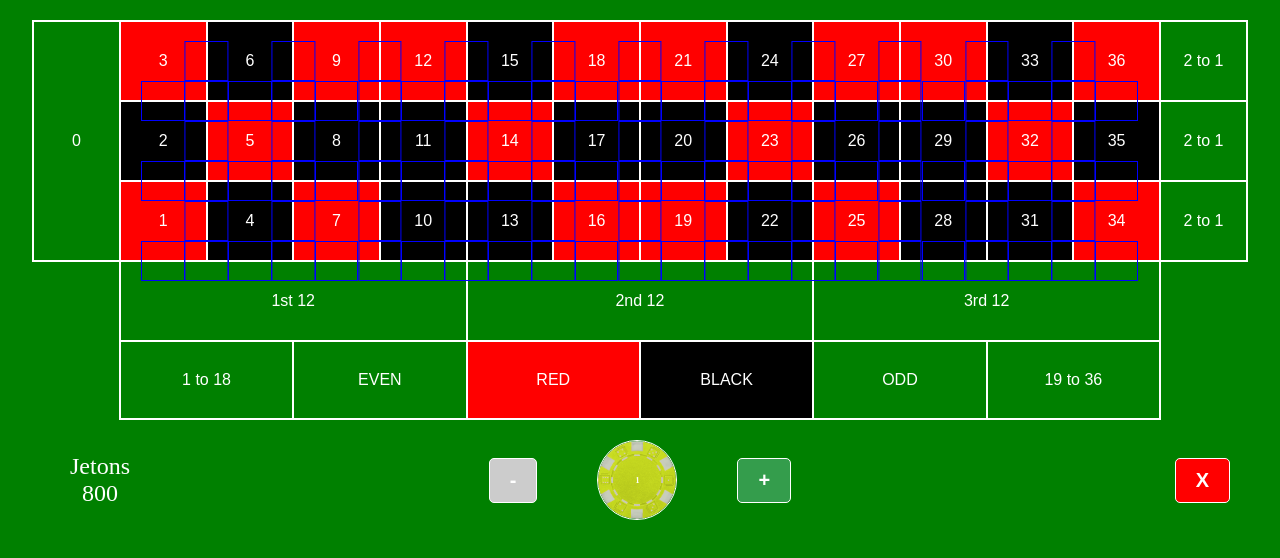
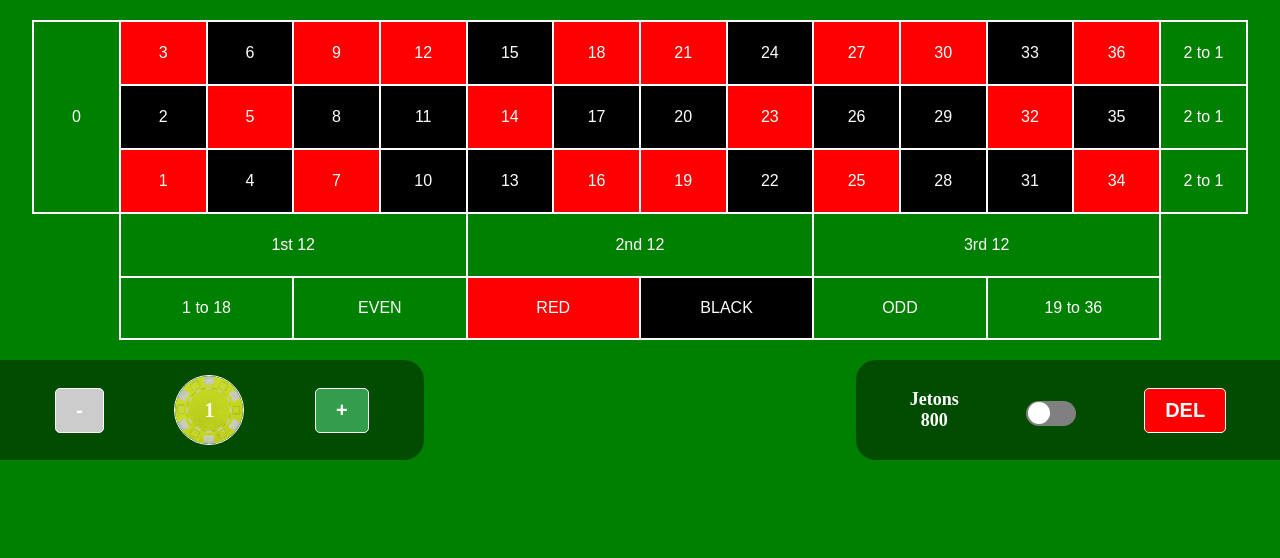
Before and after one commit to DieMenschenOrganisation/tdot_2023_roulette, an Angular app in the folder mobile/: page / in a window 1280 px wide. Shown: the top 558 px of the page. Built offline with nearby package versions, Linux system fonts and the light colour scheme.

Commit message:
frontend finsihed

```diff
--- a/mobile/src/app/app.component.html
+++ b/mobile/src/app/app.component.html
@@ -6,3 +6,5 @@
 <div *ngIf="!isLandscape">
   <app-blocked></app-blocked>
 </div>
+
+<!--<app-test></app-test>-->
--- a/mobile/src/app/app.component.scss
+++ b/mobile/src/app/app.component.scss
@@ -0,0 +1,3 @@
+html, body {
+  touch-action: pinch-zoom;
+}
--- a/mobile/src/app/coin/coin.component.html
+++ b/mobile/src/app/coin/coin.component.html
@@ -2,25 +2,32 @@
 
   <div id="inner1">
     <div>
-      <button [disabled]="currentJetonIdx == 0" (click)="previous()">-</button>
+      <button class="black" [disabled]="currentJetonIdx == 0" (click)="previous()">-</button>
     </div>
 
     <div class="image-container">
-      <app-jeton [jetonAmount]="jetons[currentJetonIdx]"></app-jeton>
+      <app-jeton [bigger]="true" [jetonAmount]="jetons[currentJetonIdx]"></app-jeton>
     </div>
 
     <div>
-      <button [disabled]="currentJetonIdx == jetons.length - 1" (click)="next()">+</button>
+      <button class="black" [disabled]="currentJetonIdx == jetons.length - 1" (click)="next()">+</button>
     </div>
   </div>
 
   <div id="inner2">
-    <button (click)="handleClick.delete()" class="active">X</button>
-  </div>
+    <div class="inner black">
+      <div>Jetons</div>
+      {{dataService.currentMoney}}
+    </div>
 
-  <div id="inner3">
-    <div>Jetons</div>
-    {{dataService.currentMoney}}
+    <div class="inner">
+      <input type="checkbox" id="switch" (change)="handleClick.betweenBetsEnabled = !handleClick.betweenBetsEnabled"/>
+      <label for="switch"></label>
+    </div>
+
+    <div>
+      <button id="del" (click)="handleClick.delete()" class="active black">DEL</button>
+    </div>
   </div>
 
 </div>
--- a/mobile/src/app/coin/coin.component.scss
+++ b/mobile/src/app/coin/coin.component.scss
@@ -38,36 +38,95 @@
 }
 
 .image-container {
-  width: 80px;
-  height: 80px;
+  width: 70px;
+  height: 70px;
+}
 
-  margin: 0 60px 0 60px;
+.black {
+  font-size: 18px;
+  font-weight: bold;
+  color: white!important;
 }
 
 #outer {
   display: flex;
   align-items: center;
-  justify-content: center;
+  justify-content: space-between;
+}
+
+#inner1, #inner2 {
+  height: 90px;
+
+  display: flex;
+  align-items: center;
+  justify-content: space-around;
+
+  background-color: #024c02;
+  padding: 5px 20px 5px 20px;
 }
 
 #inner1 {
+  width: 30%;
+
+  border-bottom-right-radius: 20px;
+  border-top-right-radius: 20px;
+}
+
+#inner2 {
+  width: 30%;
+
+  border-bottom-left-radius: 20px;
+  border-top-left-radius: 20px;
+}
+
+#del {
+  font-size: 30px;
+}
+
+.inner {
   display: flex;
+  flex-direction: column;
   align-items: center;
 }
 
-#inner2 {
-  position: absolute;
-  right: 50px;
+input[type=checkbox] {
+  height: 0;
+  width: 0;
+  visibility: hidden;
 }
 
-#inner3 {
-  position: absolute;
-  left: 50px;
+label {
+  cursor: pointer;
+  text-indent: -9999px;
+  width: 50px;
+  height: 25px;
+  background: grey;
+  display: block;
+  border-radius: 100px;
+  position: relative;
 }
 
-#inner3 {
-  padding: 20px;
-  text-align: center;
-  font-size: 24px;
-  color: white;
+label:after {
+  content: '';
+  position: absolute;
+  top: 1.25px;
+  left: 1.25px;
+  width: 22.5px;
+  height: 22.5px;
+  background: #fff;
+  border-radius: 22.5px;
+  transition: 0.3s;
 }
+
+input:checked + label {
+  background: #bada55;
+}
+
+input:checked + label:after {
+  left: calc(100% - 1.1px);
+  transform: translateX(-100%);
+}
+
+label:active:after {
+  width: 32.5px;
+}
--- a/mobile/src/app/jeton/handle-clicks.service.ts
+++ b/mobile/src/app/jeton/handle-clicks.service.ts
@@ -7,6 +7,7 @@ import {DataService} from "../data.service";
 export class HandleClicksService {
 
   items: Map<string, Item> = new Map<string, Item>();
+  betweenBetsEnabled: boolean = false;
 
   constructor(private dataService: DataService) {
     for (let i = 0; i < 37; i++) {
--- a/mobile/src/app/jeton/jeton.component.html
+++ b/mobile/src/app/jeton/jeton.component.html
@@ -1,4 +1,4 @@
 <div *ngIf="jetonAmount !== 0"  class="image-container">
   <img src="{{activeImg}}" class="custom-image">
-  <div class="number-overlay">{{ jetonAmount }}</div>
+  <div [class.bigger]="bigger" class="number-overlay">{{ jetonAmount }}</div>
 </div>
--- a/mobile/src/app/jeton/jeton.component.scss
+++ b/mobile/src/app/jeton/jeton.component.scss
@@ -15,6 +15,11 @@
 
 }
 
+.bigger {
+  font-size: 20px!important;
+  color: white!important;
+}
+
 .number-overlay {
   position: absolute;
   top: 50%;
--- a/mobile/src/app/jeton/jeton.component.ts
+++ b/mobile/src/app/jeton/jeton.component.ts
@@ -8,6 +8,7 @@ import {Component, Input, OnChanges, OnInit, SimpleChanges} from '@angular/core'
 export class JetonComponent implements OnChanges{
 
   @Input() jetonAmount: number = 0;
+  @Input() bigger: boolean = false;
 
   jeton1: string = "../../assets/jeton1.png";
   jeton5: string = "../../assets/jeton5.png";
--- a/mobile/src/app/roulette-table/roulette-table.component.html
+++ b/mobile/src/app/roulette-table/roulette-table.component.html
@@ -22,14 +22,14 @@
             <app-jeton [jetonAmount]="handleClick.get([(y + 1) * 3 - x]).jetonAmount"></app-jeton>
           </div>
 
-          <div class="invisible invisible1" (click)="handleClick.x1(x, y, $event)">
+          <div [class.inactive]="!handleClick.betweenBetsEnabled" [class.mark]="handleClick.betweenBetsEnabled" class="invisible invisible1" (click)="handleClick.x1(x, y, $event)">
             <div class="jetonPlace">
               <app-jeton
                 [jetonAmount]="handleClick.get(handleClick.handleInvisible1Click(x, y)).jetonAmount"></app-jeton>
             </div>
           </div>
 
-          <div class="invisible invisible2" (click)="handleClick.x2(x, y, $event)"
+          <div [class.inactive]="!handleClick.betweenBetsEnabled" [class.mark]="handleClick.betweenBetsEnabled" class="invisible invisible2" (click)="handleClick.x2(x, y, $event)"
                *ngIf="y != 11">
             <div class="jetonPlace">
               <app-jeton
@@ -37,8 +37,8 @@
             </div>
           </div>
 
-          <div class="invisible invisible3" (click)="handleClick.x3(x, y, $event)"
-               *ngIf="y != 11 && true">
+          <div [class.inactive]="!handleClick.betweenBetsEnabled" [class.mark]="handleClick.betweenBetsEnabled" class="invisible invisible3" (click)="handleClick.x3(x, y, $event)"
+               *ngIf="y != 11">
 
             <div class="jetonPlace">
               <app-jeton
--- a/mobile/src/app/roulette-table/roulette-table.component.scss
+++ b/mobile/src/app/roulette-table/roulette-table.component.scss
@@ -1,10 +1,11 @@
 $outerWidth: 95vw;
-$height: 10vh;
+$height: 8vh;
 $border-color: white;
 
 #center {
   display: flex;
   justify-content: center;
+  background-color: green;
 }
 
 #outer {
@@ -96,15 +97,11 @@ $border-color: white;
   width: calc($outerWidth / 28);
   height: calc($height / 2);
 
-  border: 1px solid blue;
+  //border: 1px solid blue;
   box-sizing: border-box;
 
   display: flex;
   justify-content: center;
-}
-
-.invisible3 {
-  transform: translate(100%, 100%);
 }
 
 .jetonPlace {
@@ -123,6 +120,13 @@ $border-color: white;
   transform: translateX(100%);
 }
 
+.invisible3 {
+  transform: translate(100%, 100%);
+}
+
+.mark {
+  border: 1px solid blue;
+}
 
 
 .innerbet, .outbet1, .outbet2, .zero, .twoToOne {
@@ -143,3 +147,7 @@ $border-color: white;
 .hideText {
   position: absolute;
 }
+
+.inactive {
+  pointer-events: none;
+}
--- a/mobile/src/index.html
+++ b/mobile/src/index.html
@@ -4,7 +4,7 @@
   <meta charset="utf-8">
   <title>Mobile</title>
   <base href="/">
-  <meta name="viewport" content="width=device-width, initial-scale=1, maximum-scale=1, user-scalable=no">
+  <meta name="viewport" content="width=device-width, initial-scale=1, maximum-scale=10, user-scalable=yes">
   <link rel="icon" type="image/x-icon" href="favicon.ico">
 </head>
 <body>
```
